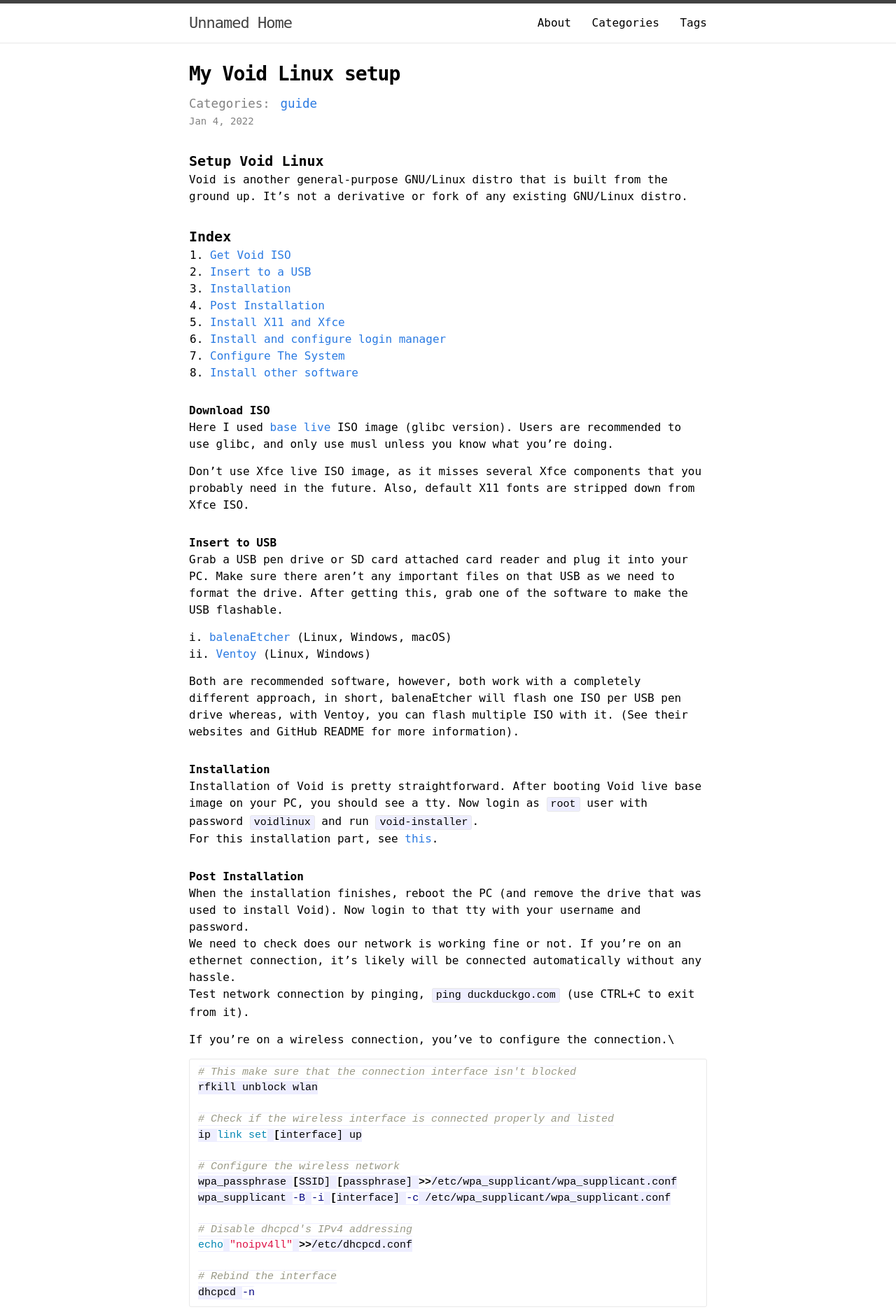
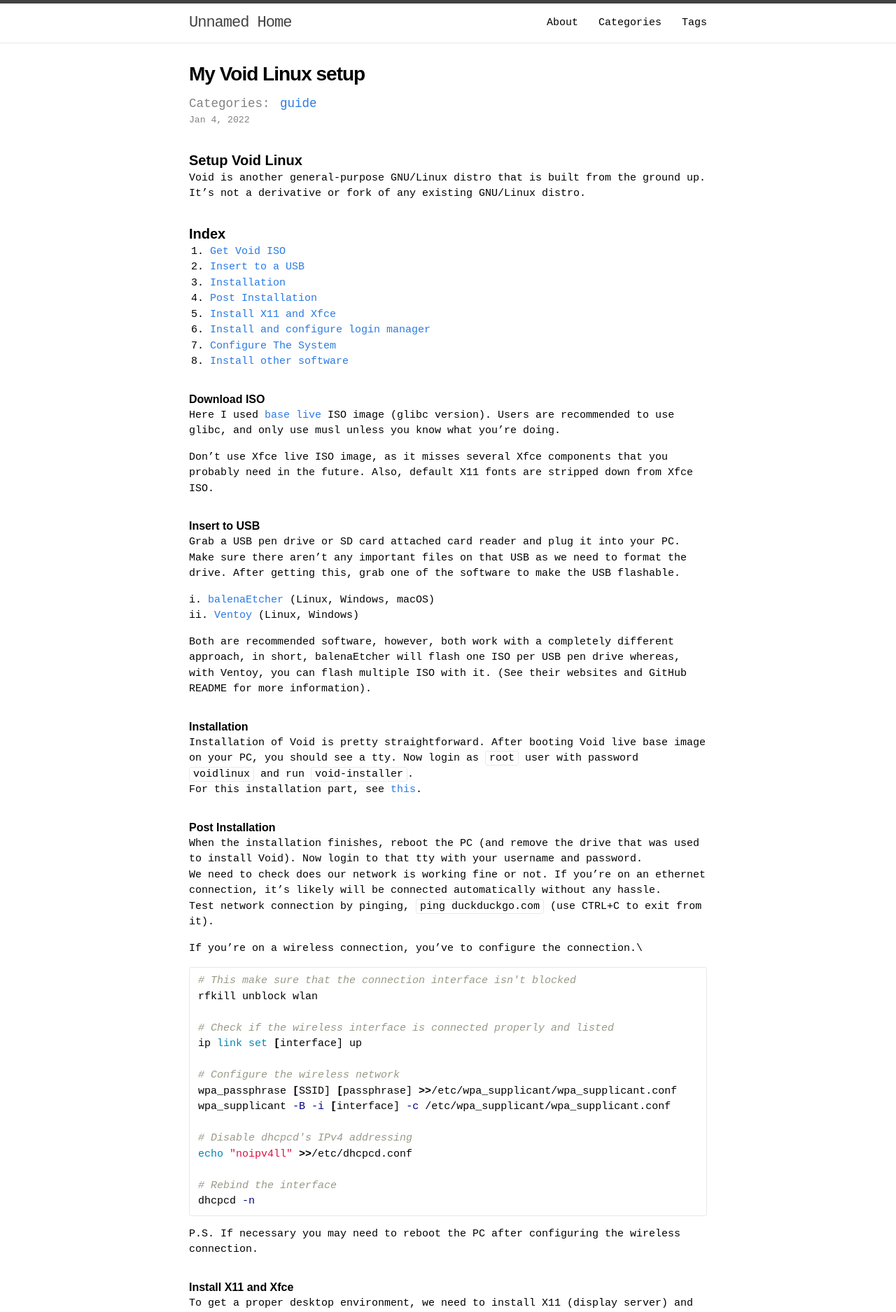
Before and after one commit to rilysh/rilysh.github.io, a Jekyll site: the page built from _posts/2022-01-04-my-void-setup.md, in a window 1280 px wide. Shown: the top 1875 px of the page at 70% size. Built offline with Jekyll 4.4.1, drawn with Linux system fonts in a browser that asks for light colours.

Commit message:
fix: css color and cleanup

```diff
--- a/_sass/base.scss
+++ b/_sass/base.scss
@@ -1,6 +1,5 @@
 * {
   box-sizing: border-box;
-  background-color: #fff;
 }
 
 body, h1, h2, h3, h4, h5, h6, p, blockquote, pre, hr, dl, dd, ol, ul, figure {
@@ -10,7 +9,7 @@
 
 body {
   font: $base-font-weight #{$base-font-size}/#{$base-line-height} $base-font-family;
-  font-size: 16px;
+  font-size: $base-font-size;
   color: $text-color;
   background-color: $background-color;
   -webkit-text-size-adjust: 100%;
@@ -19,6 +18,8 @@
   -o-font-feature-settings: "kern" 1;
   font-feature-settings: "kern" 1;
   font-kerning: normal;
+  -webkit-font-smoothing: antialiased;
+  -moz-osx-font-smoothing: grayscale;
   text-rendering: optimizeLegibility;
 }
 
@@ -61,7 +62,21 @@
 }
 
 h1, h2, h3, h4, h5, h6 {
-  font-weight: 600;
+  font-family: sans-serif;
+  -moz-osx-font-smoothing: grayscale;
+  -webkit-font-smoothing: antialiased;
+  text-rendering: optimizeLegibility;
+}
+
+h1 { font-size: 2em; }
+h2 { font-size: 1.5em; }
+h3 { font-size: 1.17em; }
+h4 { font-size: 1.00em; }
+h5 { font-size: 0.83em; }
+h6 { font-size: 0.67em; }
+
+h4, h5, h6 {
+  text-decoration: underline;
 }
 
 a {
@@ -95,7 +110,7 @@
   font-size: 15px;
   border: 1px solid $grey-color-light;
   border-radius: 3px;
-  background-color: #eef;
+  background-color: $background-color;
 }
 
 code {
--- a/_sass/comps.scss
+++ b/_sass/comps.scss
@@ -49,7 +49,7 @@
   }
 
   &__previous:hover, &__previous:focus, &__next:hover, &__next:focus {
-    background-color: $background-wide-color;
+    background-color: $background-color;
   }
 
   &__icon {
--- a/css/main.scss
+++ b/css/main.scss
@@ -3,8 +3,8 @@
 ---
 @charset "utf-8";
 
-$base-font-family: "monospace";
-$base-font-size:   16px;
+$base-font-family: monospace;
+$base-font-size:   15px;
 $base-font-weight: 400;
 $small-font-size:  $base-font-size * 0.875;
 $base-line-height: 1.5;
@@ -12,7 +12,6 @@
 $spacing-unit:     30px;
 
 $text-color:       #000000;
-$background-wide-color: #ffffff;
 $background-color: #ffffff;
 $brand-color:      #2a7ae2;
 $site-title-hover-color: #444;
```
